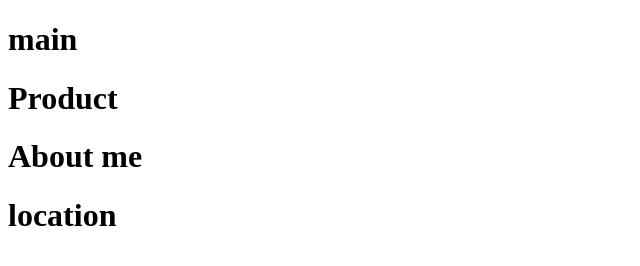
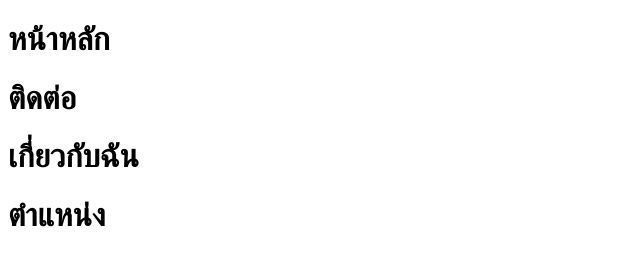
Before and after one commit to prakasit99999/lab2, a plain HTML site: page menu.html in a window 1280 px wide. Shown: the whole page, without its empty margins (0-640 px from the left). Drawn offline with Linux system fonts and the light colour scheme.

Commit message:
Update menu.html

```diff
--- a/menu.html
+++ b/menu.html
@@ -6,9 +6,9 @@
     <title>Menu</title>
 </head>
 <body>
-    <h1>main</h1>
-    <h1>Product</h1>
-    <h1>About me</h1>
-    <h1>location</h1>
+    <h1>หน้าหลัก</h1>
+    <h1>ติดต่อ</h1>
+    <h1>เกี่ยวกับฉัน</h1>
+    <h1>ตำแหน่ง</h1>
 </body>
 </html>
```
